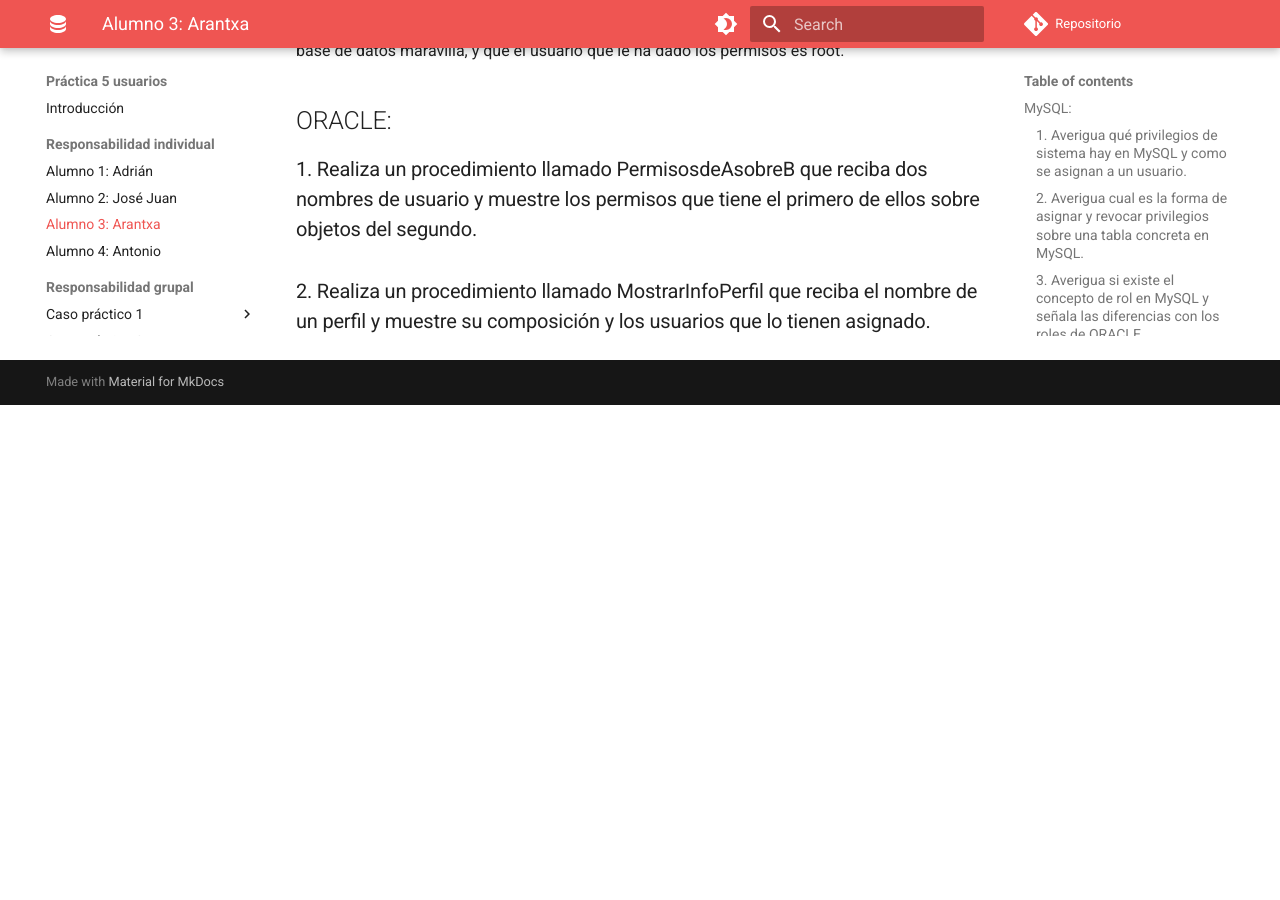
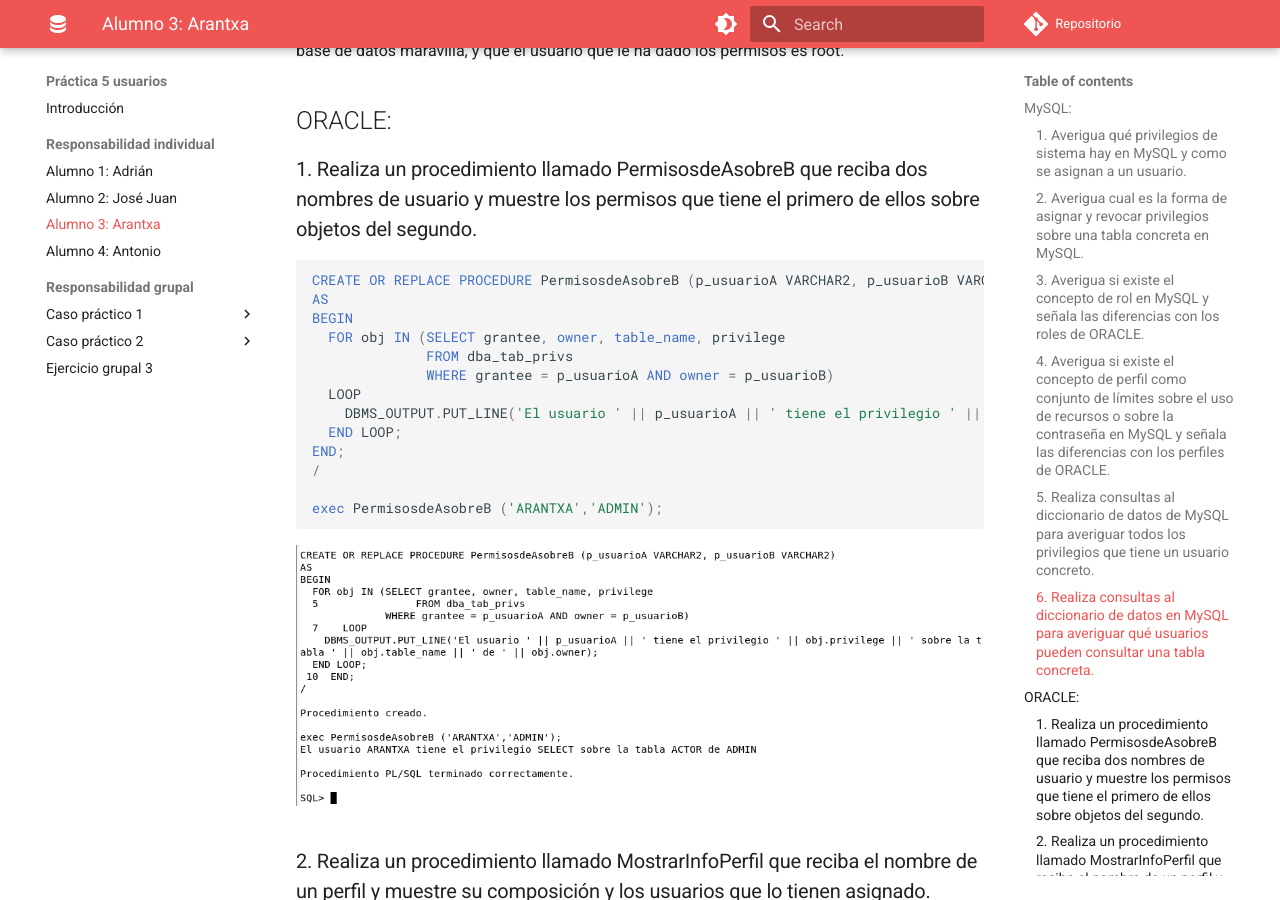
Before and after one commit to adriasir123/grupalesbdc, an MkDocs documentation site: the page built from docs/p5-usuarios/ri/alumno3.md, in a window 1280 px wide and 900 px high, scrolled down 6492 px. Built offline with MkDocs 1.6.1 and Material for MkDocs 9.7.7, drawn with Linux system fonts in a browser that asks for light colours; comment, search, counter and statistics services are not loaded; before the commit the page ends 6897 px from its top, so only the background shows below that; some of the changed text lies outside the part shown.

Commit message:
He terminado el primer ej de oracle

````diff
--- a/docs/p5-usuarios/ri/alumno3.md
+++ b/docs/p5-usuarios/ri/alumno3.md
@@ -232,4 +232,22 @@ En el anterior caso comprobamos que mi usuario puede consultar (select) la tabla
 
 ### 1. Realiza un procedimiento llamado PermisosdeAsobreB que reciba dos nombres de usuario y muestre los permisos que tiene el primero de ellos sobre objetos del segundo.
 
+```sql
+CREATE OR REPLACE PROCEDURE PermisosdeAsobreB (p_usuarioA VARCHAR2, p_usuarioB VARCHAR2)
+AS
+BEGIN
+  FOR obj IN (SELECT grantee, owner, table_name, privilege
+              FROM dba_tab_privs
+              WHERE grantee = p_usuarioA AND owner = p_usuarioB)
+  LOOP
+    DBMS_OUTPUT.PUT_LINE('El usuario ' || p_usuarioA || ' tiene el privilegio ' || obj.privilege || ' sobre la tabla ' || obj.table_name || ' de ' || obj.owner);
+  END LOOP;
+END;
+/
+
+exec PermisosdeAsobreB ('ARANTXA','ADMIN');
+```
+
+![comprobacion](/img/capturas-arantxa/91.png)
+
 ### 2. Realiza un procedimiento llamado MostrarInfoPerfil que reciba el nombre de un perfil y muestre su composición y los usuarios que lo tienen asignado.
````
Also changed, not shown: docs/img/capturas-arantxa/91.png (added).
